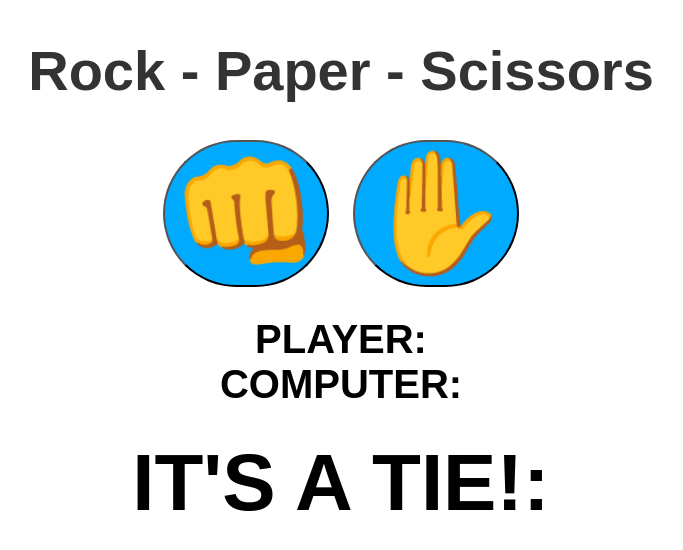
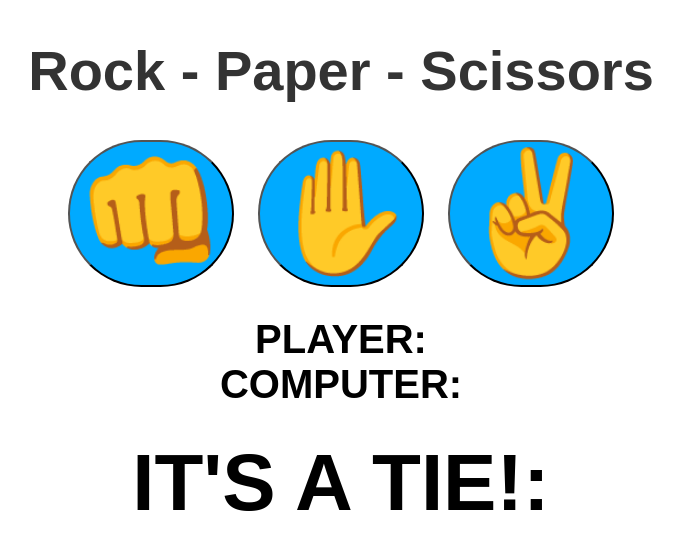
Before and after one commit to sirvince/javascript_tutorial, a plain HTML site: page Activity/Rock-Paper-Scissor/rock-paper-scissor.html in a window 1280 px wide. Shown: the whole page, without its empty margins (299-982 px from the left). Drawn offline with Linux system fonts and the light colour scheme.

Commit message:
Rock-Paper-Scissor

```diff
--- a/Activity/Rock-Paper-Scissor/index.js
+++ b/Activity/Rock-Paper-Scissor/index.js
@@ -16,17 +16,32 @@ function playGame(playerChoice){
     }else{
         switch(playerChoice){
             case "rock":
-                result = (computerChoice === "scissors") ? "You Win!" : "You Lose!"
+                result = (computerChoice === "scissors") ? "YOU WIN!" : "YOU LOSE!"
                 break;
             case "paper" :
-                result = (computerChoice === "rock") ? "You Win!" : "You Lose!"
+                result = (computerChoice === "rock") ? "YOU WIN!" : "YOU LOSE!"
                 break;
             case "scissors" :
-                result = (computerChoice === "paper") ? "You Win!" : "You Lose!"
+                result = (computerChoice === "paper") ? "YOU WIN!" : "YOU LOSE!"
                 break;
 
         }
 
     }
+
+    playerDisplay.textContent = `PLAYER : ${playerChoice}`;
+    computerDisplay.textContent = `COMPUTER : ${computerChoice}`;
+    resultDisplay.textContent = result;
+    resultDisplay.classList.remove("greenText","redText");
+
+    switch(result){
+        case "YOU WIN!":
+            resultDisplay.classList.add("greenText");
+            break;
+        case "YOU LOSE!":
+            resultDisplay.classList.add("redText");
+            break;
+
+    }
     console.log(result);
 }
--- a/Activity/Rock-Paper-Scissor/rock-paper-scissor.html
+++ b/Activity/Rock-Paper-Scissor/rock-paper-scissor.html
@@ -10,7 +10,7 @@
         <div class="choices">
             <button onclick="playGame('rock')">👊</button>
             <button onclick="playGame('paper')">✋</button>
-            <!-- <button onclick="playGame('scissors')">✌</button> -->
+            <button onclick="playGame('scissors')">✌</button>
         </div>
 
         <div id="playerDisplay">PLAYER: </div>
@@ -18,5 +18,11 @@
         <div id="resultDisplay">IT'S A TIE!: </div>
 
 
+        <!-- <div class="scoreDisplay">
+            Player Score :
+
+        </div> -->
     </body>
+
+    <script src="index.js"></script>
 </html>
--- a/Activity/Rock-Paper-Scissor/styles.css
+++ b/Activity/Rock-Paper-Scissor/styles.css
@@ -41,3 +41,12 @@ h1{
     font-size: 5rem;
     margin: 30px 0;
 }
+
+
+.greenText{
+    color: hsl(130, 84%, 54%);
+}
+
+.redText{
+    color: hsl(0, 84%, 60%);
+}
```
